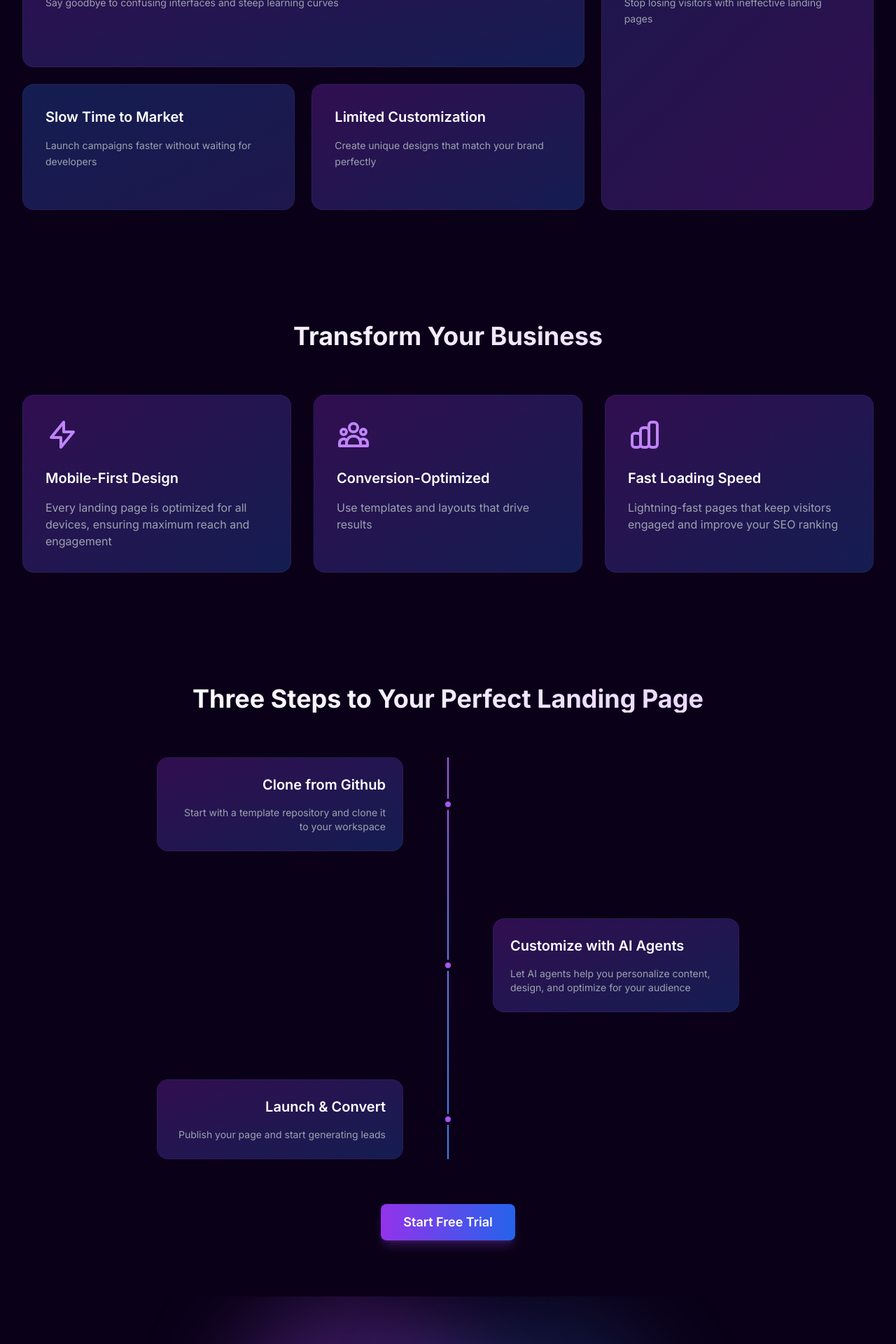
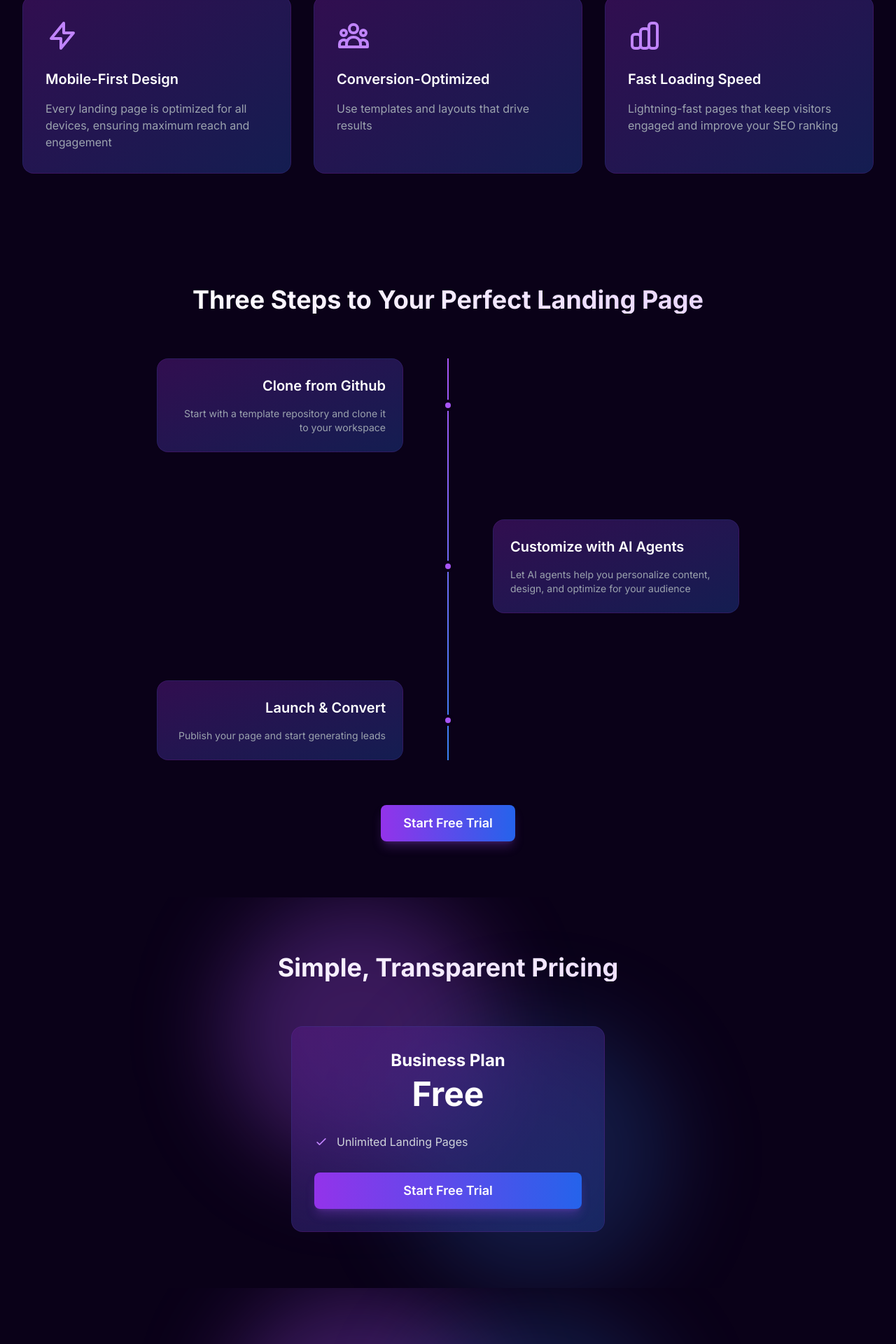
Before and after one commit to tfcbot/agentic-landing-page-template, a Next.js app: page / in a window 1280 px wide. Shown: the part 820-2740 px from the top of the page at 70% size. Built offline with nearby package versions, Linux system fonts and the light colour scheme.

Commit message:
add pricing secion

```diff
--- a/app/components/sections/Hero.tsx
+++ b/app/components/sections/Hero.tsx
@@ -1,4 +1,5 @@
 import Link from 'next/link';
+import Pill from '../ui/Pill';
 
 export default function Hero() {
   return (
@@ -8,6 +9,9 @@ export default function Hero() {
 
       <div className="max-w-7xl mx-auto px-4 sm:px-6 lg:px-8 relative">
         <div className="text-center">
+          <div className="flex justify-center mb-6">
+            <Pill />
+          </div>
           <h1 className="text-5xl md:text-7xl font-bold text-white mb-6 bg-clip-text text-transparent bg-gradient-to-r from-white to-purple-200 leading-tight md:leading-tight">
             Create High-Converting<br />
             Landing Pages
--- /dev/null
+++ b/app/components/sections/Pricing.tsx
@@ -0,0 +1,53 @@
+'use client';
+import React from 'react';
+
+export default function Pricing() {
+  const features = [
+    "Unlimited Landing Pages",
+  ];
+
+  return (
+    <section className="py-20 bg-[#0A0118] relative overflow-hidden" id="pricing">
+      {/* Background gradients */}
+      <div className="absolute top-0 left-1/4 w-96 h-96 bg-purple-500/30 rounded-full blur-3xl" />
+      <div className="absolute bottom-0 right-1/4 w-96 h-96 bg-blue-500/20 rounded-full blur-3xl" />
+
+      <div className="max-w-7xl mx-auto px-4 sm:px-6 lg:px-8 relative">
+        <h2 className="text-4xl font-bold text-center mb-16 bg-clip-text text-transparent bg-gradient-to-r from-white to-purple-200">
+          Simple, Transparent Pricing
+        </h2>
+
+        <div className="flex justify-center">
+          <div className="w-full max-w-md p-8 rounded-2xl border border-purple-500/10
+            bg-gradient-to-br from-purple-900/50 to-blue-900/50 backdrop-blur-sm
+            hover:border-purple-500/20 transition-all duration-300">
+            <h3 className="text-2xl font-bold text-white text-center mb-2">Business Plan</h3>
+            <div className="text-center mb-8">
+              <span className="text-5xl font-bold text-white">Free</span>
+            </div>
+
+            <ul className="space-y-4 mb-8">
+              {features.map((feature, index) => (
+                <li key={index} className="flex items-center text-gray-300">
+                  <svg className="w-5 h-5 text-purple-400 mr-3" fill="none" stroke="currentColor" viewBox="0 0 24 24">
+                    <path strokeLinecap="round" strokeLinejoin="round" strokeWidth={2} d="M5 13l4 4L19 7" />
+                  </svg>
+                  {feature}
+                </li>
+              ))}
+            </ul>
+
+            <a
+              href="#get-started"
+              className="block w-full text-center px-8 py-3 rounded-lg text-lg font-semibold
+                bg-gradient-to-r from-purple-600 to-blue-600 text-white hover:from-purple-700
+                hover:to-blue-700 transition-all duration-200 shadow-lg shadow-purple-500/25"
+            >
+              Start Free Trial
+            </a>
+          </div>
+        </div>
+      </div>
+    </section>
+  );
+}
--- /dev/null
+++ b/app/components/ui/Pill.tsx
@@ -0,0 +1,11 @@
+'use client';
+import React from 'react';
+
+export default function Pill() {
+  return (
+    <div className="inline-flex items-center px-4 py-2 rounded-full text-sm font-medium
+      bg-blue-500/10 text-blue-400 border border-blue-500/20 backdrop-blur-sm">
+      Start Converting Your Prospects
+    </div>
+  );
+}
--- a/app/page.tsx
+++ b/app/page.tsx
@@ -1,14 +1,13 @@
 import Header from './components/layout/Header';
 import Footer from './components/layout/Footer';
 import Hero from './components/sections/Hero';
-import Headaches from './components/sections/Headaches';
 import Benefits from './components/sections/Benefits';
 import Timeline from './components/sections/Timeline';
 import WhoFor from './components/sections/WhoFor';
 import NotFor from './components/sections/NotFor';
 import FAQ from './components/sections/FAQ';
 import CTA from './components/sections/CTA';
-import BlogSection from './components/sections/BlogSection';
+import Pricing from './components/sections/Pricing';
 
 export default function Home() {
   return (
@@ -16,12 +15,11 @@ export default function Home() {
       <Header />
       <main>
         <Hero />
-        <Headaches />
         <Benefits />
         <Timeline />
+        <Pricing />
         <WhoFor />
         <NotFor />
-        <BlogSection />
         <FAQ />
         <CTA />
       </main>
```
